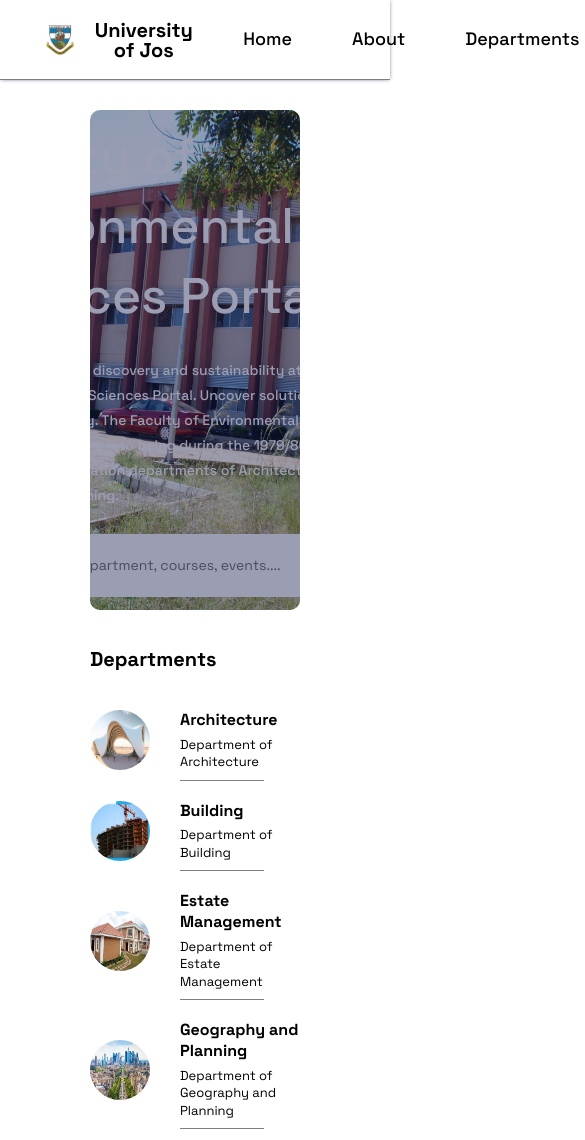
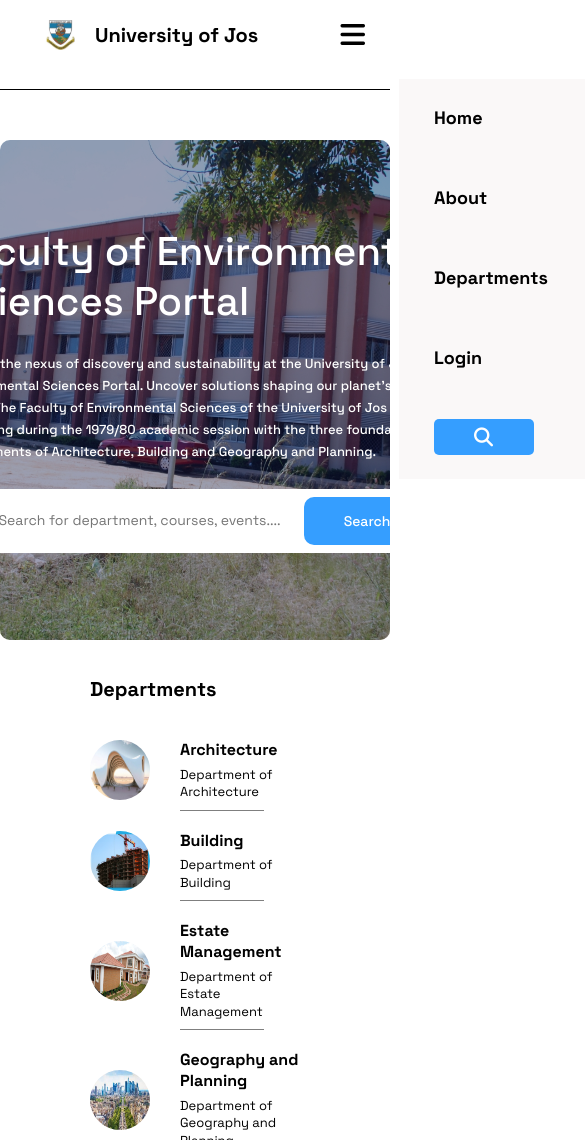
Before and after one commit to kponky/Fayth_environment-project_app, a plain HTML site: page index.html in a window 390 px wide. Shown: the top 1140 px of the page, 585 px wide, since content can reach past the window. Drawn offline with Linux system fonts and the light colour scheme.

Commit message:
responsiveness

```diff
--- a/index.html
+++ b/index.html
@@ -49,9 +49,9 @@
         </ul>
       </div>
 
-      <!-- <div class="navbar-menu-icon" id="MenuBtn">
+      <div class="navbar-menu-icon" id="MenuBtn">
         <i class="fa-solid fa-bars"></i>
-      </div> -->
+      </div>
     </div>
   </nav>
   <section class="hero-container">
@@ -149,6 +149,8 @@
 
 
   </section>
+
+  <script src="/main.js"></script>
 </body>
 
 </html>
--- a/main.js
+++ b/main.js
@@ -0,0 +1,51 @@
+document.addEventListener("DOMContentLoaded", function () {
+  // navigation bar function
+  const menuButton = document.getElementById("MenuBtn");
+  const navbarMenu = document.getElementById("navMenu");
+  const navLinks = document.querySelectorAll(".nav-link");
+  // let sections = document.querySelectorAll('section');
+
+
+  function handleMenuFunction() {
+    navbarMenu?.classList.toggle("show");
+    console.log("clicked menu");
+  }
+
+  menuButton?.addEventListener("click", handleMenuFunction);
+
+  navLinks?.forEach((link)=>{
+    link?.addEventListener("click", handleMenuFunction);
+  })
+
+  window.onscroll = function () {
+    headerShadow();
+    scrollActive();
+  };
+
+
+
+  function headerShadow() {
+    const navbarHeader = document.getElementById("header");
+
+    if (
+      document.body.scrollTop > 50 ||
+      document.documentElement.scrollTop > 50
+    ) {
+      navbarHeader.style.boxShadow = "0 2px 9px 1px rgba(0, 0, 0, 0.2)";
+      navbarHeader.style.height = "80px";
+      navbarHeader.style.lineHeight = "60px";
+    } else {
+      navbarHeader.style.boxShadow = "none";
+      navbarHeader.style.height = "90px";
+      navbarHeader.style.lineHeight = "70px";
+    }
+
+    let sections = document.querySelectorAll('section');
+// let navLinks = document.querySelectorAll('header nav a');
+
+  }
+
+
+
+
+});
--- a/style.css
+++ b/style.css
@@ -36,9 +36,10 @@
   border-radius: 30px;
 }
 
+/*
 ::-webkit-scrollbar:hover {
   background: #fff;
-}
+} */
 
 img {
   width: 100%;
@@ -47,21 +48,25 @@
 
 nav {
   position: fixed;
+  top: 0;
+  /* Ensure it stays at the top */
+  left: 0;
+  /* Ensure it stays at the left edge */
   width: 100%;
   height: 80px;
   line-height: 80px;
   background: #ffff;
   transition: 0.3s;
-  z-index: 90;
+  z-index: 9;
   font-family: "Space Grotesk", sans-serif;
   padding-inline: 25px;
-  position: relative;
-  -webkit-box-shadow: 0px 0px 4px -1px rgba(66, 68, 90, 1);
-  -moz-box-shadow: 0px 0px 4px -1px rgba(66, 68, 90, 1);
-  box-shadow: 0px 0px 4px -1px rgba(66, 68, 90, 1);
+  border-bottom: 1px solid #000;
+  -webkit-box-shadow: 0px 2px 0px 0px rgba(66, 68, 90, 1);
+  -moz-box-shadow: 0px 2px 0px 0px rgba(66, 68, 90, 1);
+  box-shadow: 0px 2px 0px 1px rgba(66, 68, 90, 1);
 }
 
-nav::after {
+/* nav::after {
   content: "";
   top: 10px;
   left: 0;
@@ -69,9 +74,7 @@
   width: 100%;
   border-bottom: 1px solid #00000080;
   position: absolute;
-
-
-}
+} */
 
 nav .navbar-inner {
   width: 100%;
@@ -127,12 +130,17 @@
 
 }
 
-.nav_list .nav-link:hover {
+nav .navbar-inner .navbar-menu .nav_list .nav-link:hover {
   color: #359EFF;
+  font-weight: 900;
+  transition: ease 0.4s;
+
+
 }
 
 .nav_link.activeLink {
   transition: 0.4s;
+  color: #359EFF;
 }
 
 .nav_list .nav-link button {
@@ -144,6 +152,10 @@
   border: none;
   color: #000;
   font-size: 19px;
+}
+
+.navbar-menu-icon {
+  display: none;
 }
 
 .hero-container .hero__section {
@@ -161,7 +173,7 @@
   align-items: center;
   padding-inline: 30px;
   margin-inline: 90px;
-  margin-top: 30px;
+  margin-top: 140px;
   color: #fff;
   font-family: "Space Grotesk", sans-serif;
 
@@ -179,6 +191,7 @@
 
 .hero-container .hero__section .hero-text {
   padding-inline: 80px;
+  z-index: 1;
 }
 
 .hero-container .hero__section .hero-text h1 {
@@ -186,6 +199,7 @@
   font-size: 50px;
   font-weight: 500;
   line-height: 69.6px;
+
 }
 
 .hero-container .hero__section .hero-text p {
@@ -194,6 +208,8 @@
   font-size: 14px;
   font-weight: 500;
   line-height: 25px;
+
+
 }
 
 .hero-container .hero__section .input-secton {
@@ -362,6 +378,124 @@
   font-family: Space Grotesk;
   font-size: 14px;
   font-weight: 500;
+}
 
 
+
+
+
+@media only screen and (max-width: 900px) {
+
+
+  nav .navbar-inner {
+    width: 100%;
+    padding-top: 20px;
+  }
+
+  .navbar-button {
+    display: none;
+  }
+
+  .navbar-menu {
+    /* display: none; */
+    position: absolute;
+    top: 79px;
+    left: 110%;
+    justify-content: center;
+    text-align: center;
+    flex-direction: column;
+    align-items: center;
+    backdrop-filter: blur(10px);
+    background: white;
+    width: 110%;
+    transition: 0.3s;
+    line-height: 50px;
+    margin: none;
+  }
+
+  .nav_menu_list {
+    flex-direction: column;
+    background: rgb(250, 248, 248);
+    color: #359EFF;
+    justify-content: center;
+    text-align: left;
+    backdrop-filter: blur(10px);
+    transition: 0.3s;
+    line-height: 80px;
+
+    /* background: transparent; */
+  }
+
+  .nav_list .nav-link {
+    text-decoration: none;
+    color: #000;
+    font-weight: 800;
+    padding: 15px;
+    margin-inline: 20px;
+  }
+
+  .navbar-menu-icon i {
+    font-size: 28px;
+    cursor: pointer;
+    color: #000;
+    /* color: #359EFF; */
+  }
+
+  .navbar-menu-icon {
+    display: flex;
+    align-items: center;
+    justify-content: center;
+  }
+
+  .navbar-menu.show {
+    left: 0;
+  }
+
+  ul.nav_menu_list {
+    list-style: none;
+
+  }
+
+  .nav_list .nav-link button {
+    width: 100px;
+    height: 36px;
+    padding: 8px 9px 9px 8px;
+    border-radius: 5px;
+    opacity: 0px;
+    border: none;
+    color: #fff;
+    background: #359EFF;
+    font-size: 19px;
+  }
+
+
+
+  .hero-container .hero__section {
+    width: 100%;
+    display: flex;
+    align-items: center;
+    padding-inline: 20px;
+    margin-inline: 20px;
+  }
+
+
+  .hero-container .hero__section {
+    /* text-align: center; */
+    margin-inline: 0;
+  }
+
+  .hero-container .hero__section .hero-text {
+    padding-inline: 22px;
+ }
+
+ .hero-container .hero__section .hero-text h1 {
+  font-size: 40px;
+  line-height: 50px;
 }
+
+.hero-container .hero__section .hero-text p {
+  font-size: 13px;
+  font-weight: 500;
+  line-height: 22px;
+}
+}
```
